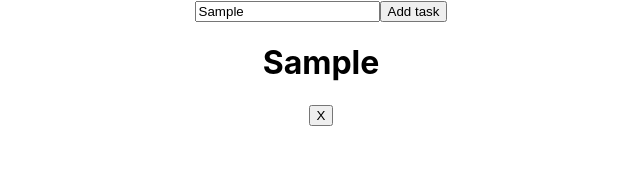
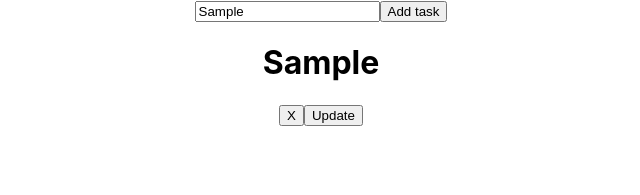
Before and after one commit to gustasvos/react-todo-list, a React (Create React App) app: page / in a window 1280 px wide. Both pictures are taken after typing "Sample" into the empty fields and a click on the button "Add task". Shown: the top 195 px of the page, without its empty margins (319-959 px from the left). Built offline with nearby package versions, Linux system fonts and the light colour scheme.

Commit message:
update tasks function added

```diff
--- a/src/App.js
+++ b/src/App.js
@@ -1,6 +1,6 @@
 import { useState } from 'react';
 import './App.css';
-import Task from './Components/Task';
+import Task from './components/Task';
 
 function App() {
 
@@ -20,11 +20,24 @@ function App() {
   }
 
   const deleteTask = (id) => {
-    // setTodoList(todoList.filter((task) => task !==taskName ))
+    // setTodoList(todoList.filter((task) => task.id !==id ))
     const newTodoList = todoList.filter((task) => {
       return task.id !== id
     })
     setTodoList(newTodoList)
+  }
+
+  const updateTask = (id) => {
+    setTodoList(
+      todoList.map((task) => {
+        if (task.id === id) {
+          const edit = prompt('edit here: ')
+          return {...task, taskName: edit}
+        } else {
+          return task
+        }
+      })
+    )
   }
 
   return (
@@ -42,6 +55,7 @@ function App() {
               taskName={task.taskName}
               id={task.id}
               deleteTask={deleteTask} // can pass function as props
+              updateTask={updateTask}
             />
           )
         })}
--- a/src/Components/Task.js
+++ b/src/components/Task.js
@@ -6,6 +6,9 @@ const Task = (props) => {
             <button onClick={() => props.deleteTask(props.id)}>
                 X
             </button>
+            <button onClick={() => props.updateTask(props.id)}>
+                Update
+            </button>
         </div>
     )
 
```
